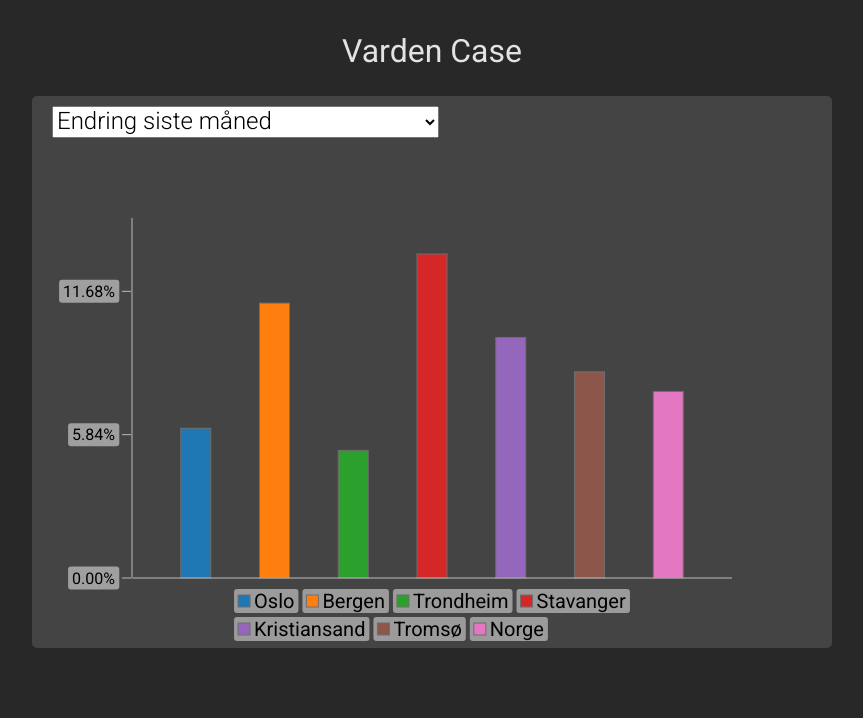
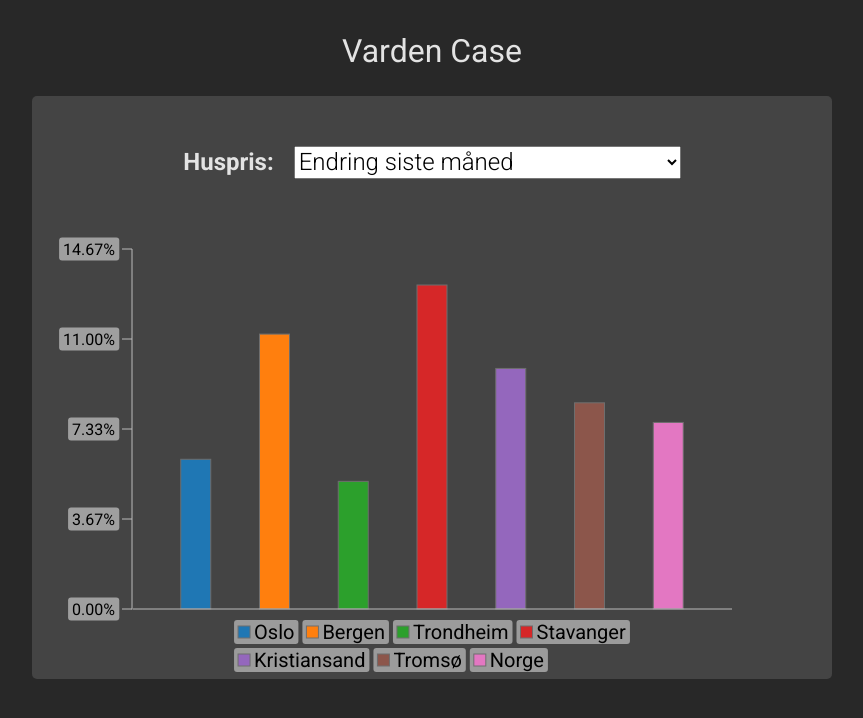
Before and after one commit to Brobo1/varden-case, a plain HTML site: page index.html in a window 1280 px wide. Shown: the whole page, without its empty margins (208-1071 px from the left). Drawn offline with Linux system fonts and the light colour scheme.

Commit message:
Enable dynamic crosshair updates based on data key
Refactored the `crosshair` function to include dynamic updates tied to the `dataKey`, ensuring accurate label changes when the data changes. Enhanced `axes.js` for consistent Y-axis step calculations and updated UI elements in `chartHeader.js` and `style.css` for improved layout and readability. Standardized currency unit from "Kr" to "NOK" in `axisUtil.js`.

```diff
--- a/css/style.css
+++ b/css/style.css
@@ -11,11 +11,6 @@ body {
   justify-content: center;
   align-items: center;
 }
-
-/*html,*/
-/*body {*/
-/*  height: 100%;*/
-/*}*/
 
 #temp-svg {
   visibility: hidden;
@@ -38,11 +33,12 @@ main {
 }
 
 #chart-header {
-  margin: 10px 20px;
+  margin: 50px auto 0 auto;
+  display: flex;
+  gap: 20px;
 }
 
 #chart-title {
-  margin: 0;
   font-weight: 300;
 }
 
@@ -63,6 +59,10 @@ main {
   font-weight: 300;
 }
 
+#chartTitle {
+  margin: 0;
+}
+
 svg {
   /* using border-box else padding overflows container */
   box-sizing: border-box;
--- a/js/chart/axes.js
+++ b/js/chart/axes.js
@@ -31,18 +31,14 @@ export function addAxes(centerPoint, minMax, scale, dataKey) {
   });
   yAxis.id = "yAxis";
 
-  let step = (dimensions.height - padding.y) / 3;
-  console.log(dimensions.height - padding.y);
+  const stepCount = 5;
+  const stepHeight = (dimensions.height - padding.y * 2) / (stepCount - 1);
 
-  console.log(step);
+  for (let i = 0; i < stepCount; i++) {
+    const yPos = i * stepHeight;
 
-  for (let i = centerPoint; i <= dimensions.yAxis; i += step) {
-    axisContainer.append(createYAxisLabel(i, centerPoint, scale, dataKey));
+    axisContainer.append(createYAxisLabel(yPos, centerPoint, scale, dataKey));
   }
-  if (centerPoint !== 0)
-    for (let i = centerPoint; i >= 0; i -= step) {
-      axisContainer.append(createYAxisLabel(i, centerPoint, scale, dataKey));
-    }
 
   //Add labels to yAxis
   // let values = [minMax.min, 0, minMax.max];
--- a/js/chart/createChart.js
+++ b/js/chart/createChart.js
@@ -29,5 +29,5 @@ export function createChart(data, dataKey) {
 
   addBars(data, barWidth, offset, scale, dataKey);
   addAxes(offset, minMax, scale, dataKey);
-  // crosshair(offset, scale);
+  crosshair(offset, scale, dataKey);
 }
--- a/js/chart/crosshair.js
+++ b/js/chart/crosshair.js
@@ -1,32 +1,36 @@
 import { createYAxisLabel } from "../util/axisUtil.js";
 import { setSvgAttr } from "../util/svgUtil.js";
-import { padding, scaleFactor } from "../constants/chartConsts.js";
 
 const chart = document.getElementById("chart");
 
 let coord = 0;
-
-function onMouseMove(e, centerPoint, scale) {
+let prevKey = null;
+export function crosshair(centerPoint, scale, dataKey) {
+  function onMouseMove(e) {
     let mousePos = e.clientY;
     const yAxis = document.getElementById("yAxis").getBoundingClientRect();
     const yPos = Math.round(yAxis.bottom - mousePos);
-  if (coord !== yPos && yAxis.top < mousePos && yAxis.bottom > mousePos) {
-    const scaledValue = yPos;
+
+    if (mousePos < yAxis.top || mousePos > yAxis.bottom) {
+      chart.querySelector(".crosshairLabel")?.remove();
+      return;
+    }
+
+    if (coord !== yPos || prevKey !== dataKey) {
       const axisCrosshair = createYAxisLabel(
-      scaledValue.toFixed(2),
+        yPos.toFixed(2),
         centerPoint,
         scale,
+        dataKey,
       );
+
       chart.querySelector(".crosshairLabel")?.remove();
       setSvgAttr(axisCrosshair, { class: "crosshairLabel" });
       chart.appendChild(axisCrosshair);
     }
     coord = yPos;
+    prevKey = dataKey;
   }
-
-export function crosshair(centerPoint, scale) {
   chart.removeEventListener("mousemove", onMouseMove);
-  chart.addEventListener("mousemove", (e) =>
-    onMouseMove(e, centerPoint, scale),
-  );
+  chart.addEventListener("mousemove", onMouseMove);
 }
--- a/js/chart/header/chartHeader.js
+++ b/js/chart/header/chartHeader.js
@@ -14,5 +14,9 @@ export function chartHeader(data) {
     dropdown.append(dropdownOption);
   }
 
-  headerDiv.append(dropdown);
+  const title = document.createElement("h2");
+  title.id = "chartTitle";
+  title.textContent = "Huspris: ";
+
+  headerDiv.append(title, dropdown);
 }
--- a/js/util/axisUtil.js
+++ b/js/util/axisUtil.js
@@ -6,7 +6,7 @@ import { chartStyle } from "./chartUtil.js";
 export function createYAxisLabel(value, centerPoint, scale, dataKey) {
   let dimensions = chartStyle();
   const yPos = dimensions.yAxis + padding.y - value;
-  let unit = " Kr";
+  let unit = " NOK";
   let labelText = "";
 
   if (dataKey.includes("Endring")) {
@@ -21,12 +21,14 @@ export function createYAxisLabel(value, centerPoint, scale, dataKey) {
     color: "white",
     class: "axisLabel",
   });
-  if (unit.includes("Kr")) {
+  if (unit.includes("NOK")) {
     let rawValue = (value - centerPoint) / scale / scaleFactor;
     if (rawValue >= 1000000) {
       labelText = (rawValue / 1000000).toFixed(1) + "M";
     } else if (rawValue >= 1000) {
       labelText = Math.round(rawValue / 1000) + "K";
+    } else {
+      labelText = rawValue;
     }
   } else {
     labelText = ((value - centerPoint) / scale / scaleFactor).toFixed(2);
@@ -46,7 +48,7 @@ export function createYAxisLabel(value, centerPoint, scale, dataKey) {
 
   const dash = newSvgElem("line", {
     x1: padding.x - 10,
-    x2: padding.x - 1,
+    x2: padding.x,
     y1: yPos,
     y2: yPos,
     stroke: "#bbb",
```
Also changed, not shown: 1 other file. Lines whose indentation alone changed are shown as unchanged.
